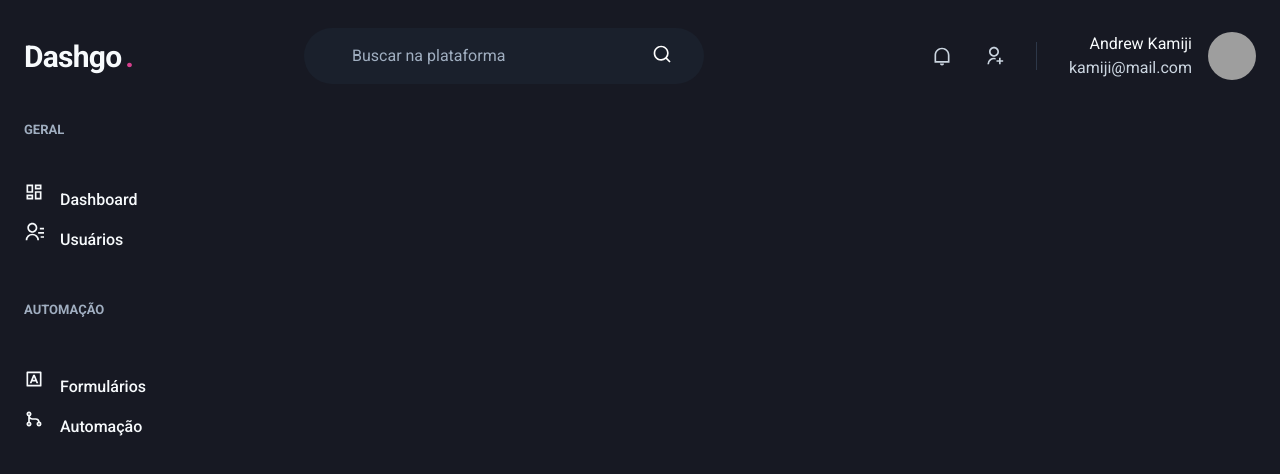
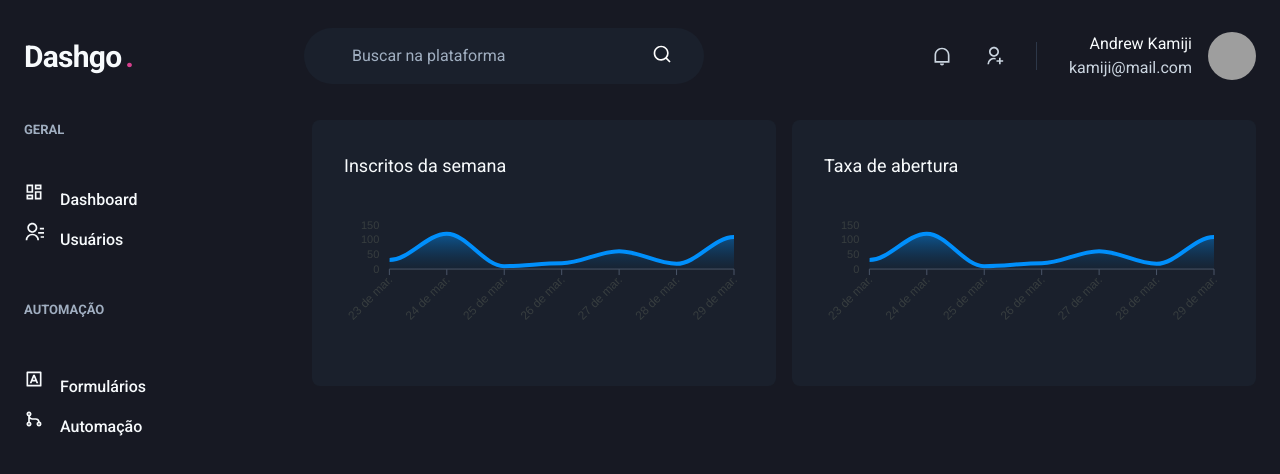
Before and after one commit to kamijidias/Dashgo, a Next.js app: page /dashboard in a window 1280 px wide. Shown: the top 474 px of the page. Built offline with nearby package versions, Linux system fonts and the light colour scheme; grey boxes are pictures that could not be loaded.

Commit message:
Criado a pagina de Dashboard com apexcharts

```diff
--- a/package.json
+++ b/package.json
@@ -13,10 +13,12 @@
     "@chakra-ui/react": "^2.3.4",
     "@emotion/react": "^11.10.4",
     "@emotion/styled": "^11.10.4",
+    "apexcharts": "^3.35.5",
     "framer-motion": "^7.3.6",
     "next": "12.3.1",
     "next-app": "^0.0.0",
     "react": "18.2.0",
+    "react-apexcharts": "^1.4.0",
     "react-dom": "18.2.0",
     "react-icons": "^4.4.0"
   },
--- a/src/pages/dashboard.tsx
+++ b/src/pages/dashboard.tsx
@@ -1,6 +1,63 @@
-import { Flex } from "@chakra-ui/react";
+import { Box, Flex, SimpleGrid, Text, theme } from "@chakra-ui/react";
+import dynamic from "next/dynamic";
 import { Header } from "../components/Header";
 import { Sidebar } from "../components/Sidebar";
+
+const Chart = dynamic(() => import('react-apexcharts'), {
+    ssr: false,
+})
+
+const options = {
+    chart: {
+        toolbar: {
+            show: false,
+        },
+        zoom: {
+            enabled: false,
+        },
+        formColor: theme.colors.gray[500],
+    },
+    grid: {
+        show: false,
+    },
+    dataLabels: {
+        enabled: false,
+    },
+    toolTip: {
+        enabled: false
+    },
+    xaxis: {
+        axisBorder: {
+            color: theme.colors.gray[600]
+        },
+        axisTicks: {
+            color: theme.colors.gray[600]
+        },
+        categories: [
+            new Date("2022-03-23T00:00:00.000Z").toLocaleString('pt-BR', { day: "2-digit", month: "short" }),
+            new Date("2022-03-24T00:00:00.000Z").toLocaleString('pt-BR', { day: "2-digit", month: "short" }),
+            new Date("2022-03-25T00:00:00.000Z").toLocaleString('pt-BR', { day: "2-digit", month: "short" }),
+            new Date("2022-03-26T00:00:00.000Z").toLocaleString('pt-BR', { day: "2-digit", month: "short" }),
+            new Date("2022-03-27T00:00:00.000Z").toLocaleString('pt-BR', { day: "2-digit", month: "short" }),
+            new Date("2022-03-28T00:00:00.000Z").toLocaleString('pt-BR', { day: "2-digit", month: "short" }),
+            new Date("2022-03-29T00:00:00.000Z").toLocaleString('pt-BR', { day: "2-digit", month: "short" })
+        ]
+    },
+    fill: {
+        opacity: 0.3,
+        type: 'gradient',
+        gradient: {
+            shade: 'dark',
+            opacityFrom: 0.7,
+            opacityTo: 0.3,
+        }
+    },
+};
+
+
+const serires = [
+    { name: 'series1', data: [31, 120, 10, 20, 61, 18, 109] }
+];
 
 export default function Dashboard() {
     return (
@@ -9,6 +66,29 @@ export default function Dashboard() {
 
             <Flex w="100%" my="6" maxWidth={1480} mx="auto" px="6">
                 <Sidebar />
+
+                <SimpleGrid flex="1" gap="4" minChildWidth="320px" alignItems="flex-start">
+                    <Box
+                        p="8"
+                        bg="gray.800"
+                        borderRadius={8}
+                        pb="4"
+                    >
+                        <Text fontSize="lg" mb="4">Inscritos da semana</Text>
+                        <Chart options={options} series={serires} type="area" height={160} />
+                    </Box>
+
+                    <Box
+                        p="8"
+                        bg="gray.800"
+                        borderRadius={8}
+                        pb="4"
+                    >
+                        <Text fontSize="lg" mb="4">Taxa de abertura</Text>
+                        <Chart options={options} series={serires} type="area" height={160} />
+                    </Box>
+
+                </SimpleGrid>
             </Flex>
         </Flex>
     );
```
Also changed, not shown: 1 other file (tests, documents, lock files or other folders).
